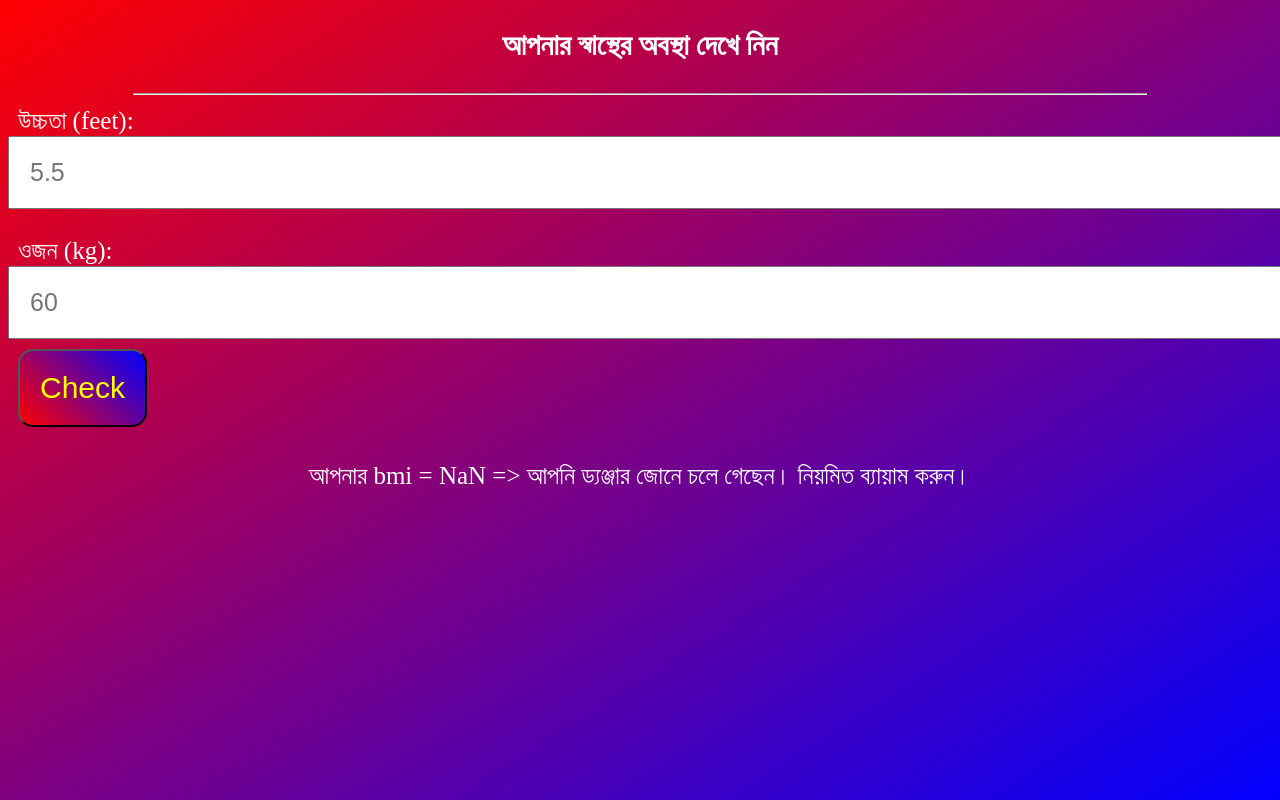
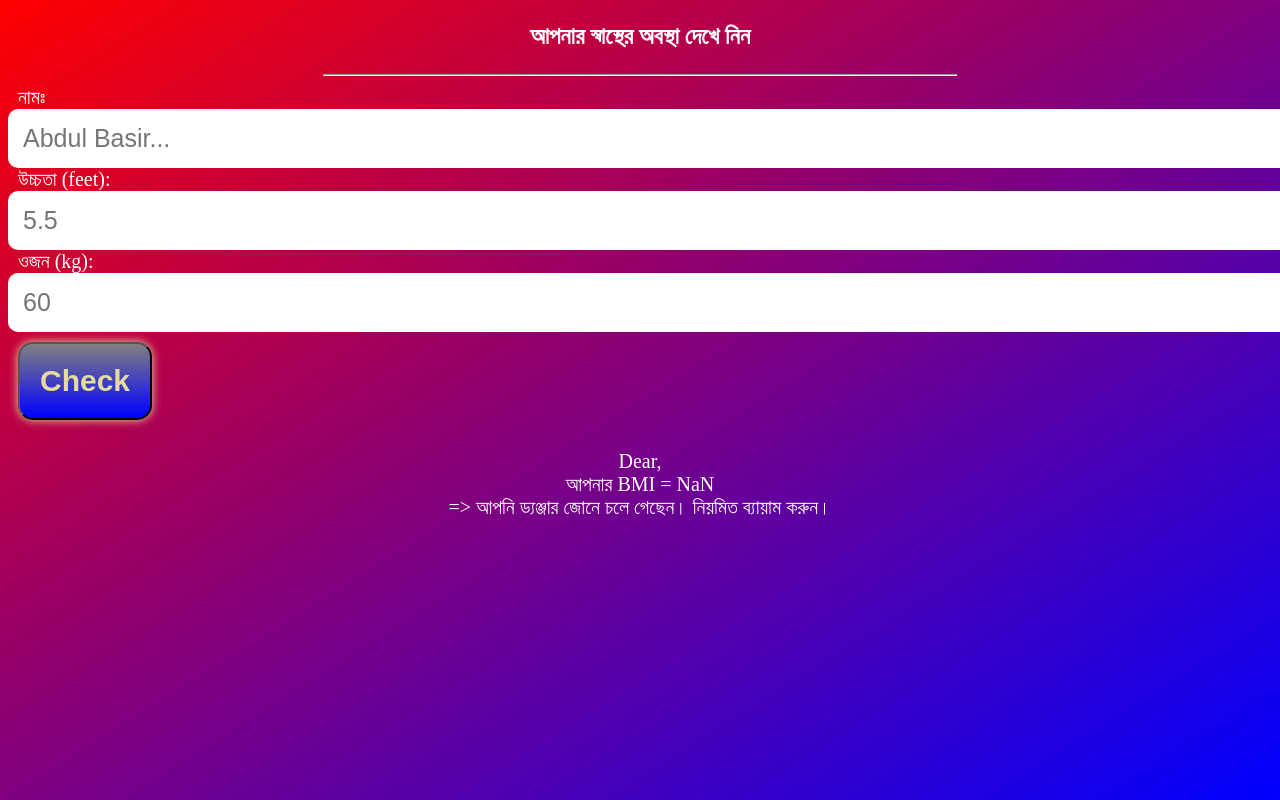
Before and after one commit to basir5101/bmi-calculator, a plain HTML site: page index.html in a window 1280 px wide. Both pictures are taken after a click on the button "Check". Shown: the top 800 px of the page. Drawn offline with Linux system fonts and the light colour scheme.

Commit message:
name input added

```diff
--- a/index.html
+++ b/index.html
@@ -10,9 +10,11 @@
     <h3>আপনার স্বাস্থের অবস্থা দেখে নিন</h3>
     <hr>
     <form>
+        <label for="name">নামঃ </label>
+        <input type="text" id="name" placeholder="Abdul Basir...">
+        <br>
         <label for="height">উচ্চতা (feet): </label>
         <input type="number" id="height" placeholder="5.5">
-        <br>
         <br>
         <label for="weight">ওজন (kg): </label>
         <input type="number" id="weight" placeholder="60">
@@ -21,6 +23,7 @@
     <p id="result">...</p>
     <script>
         document.getElementById('check').addEventListener('click', function(){
+            const name = document.getElementById('name').value;
             let heightFeet = document.getElementById('height').value;
                 heightFeet = parseFloat(heightFeet);
             const heightMeter = heightFeet * 0.3048;
@@ -28,21 +31,22 @@
             let weight = document.getElementById('weight').value;
                 weight = parseFloat(weight);
             let bmi = weight / squareMeter;
-            if(bmi === NaN || bmi == undefined || bmi == false || bmi == "" || bmi == 0){
+                bmi = bmi.toFixed(3)
+            if(bmi == NaN || bmi == undefined || bmi == false || bmi == "" || bmi == 0){
                 document.getElementById('result').innerHTML = "please give a valid value in the input section.";
             }
             else if(bmi < 18.5){
-                document.getElementById('result').innerHTML ="আপনার bmi = " + bmi +  " => আপনি অনেক পাতলা । একটু খাবারের সম্পর্ক রাখুন ।";
+                document.getElementById('result').innerHTML ="Dear, " + name + "<br>" + " আপনার BMI = " + bmi +   "<br>" + " => আপনি অনেক পাতলা । একটু খাবারের সাথে সম্পর্ক রাখুন ।";
             }
             else if( bmi > 18.5 && bmi <= 25){
-                document.getElementById('result').innerHTML ="আপনার bmi = " + bmi +  " => আপনি সুস্বাস্থের অধিকারি ।";
+                document.getElementById('result').innerHTML ="Dear, " + name + "<br>" +" আপনার BMI = " + bmi +  "<br>" + " => আপনি সুস্বাস্থের অধিকারি ।";
             }
             else if ( bmi > 25 && bmi <= 30){
-                document.getElementById('result').innerHTML ="আপনার bmi = " + bmi +  " => আপনার ওজন বেশি হয়ে গেছে। ওজন কমান নইলে পস্তাবেন ।";
+                document.getElementById('result').innerHTML ="Dear, " + name + "<br>" + " আপনার BMI = " + bmi + "<br>" + " => আপনার ওজন বেশি হয়ে গেছে। ওজন কমান নইলে পস্তাবেন ।";
 
             }
             else {
-                document.getElementById('result').innerHTML ="আপনার bmi = " + bmi +  " => আপনি ড্যঞ্জার জোনে চলে গেছেন। নিয়মিত ব্যায়াম করুন।";
+                document.getElementById('result').innerHTML ="Dear, " + name + "<br>" + " আপনার BMI = " + bmi + "<br>" + " => আপনি ড্যঞ্জার জোনে চলে গেছেন। নিয়মিত ব্যায়াম করুন।";
             }
         })
     </script>
--- a/style.css
+++ b/style.css
@@ -1,30 +1,38 @@
 body {
     background: linear-gradient(to left top, blue, red) fixed;
     color: white;
-    font-size: 25px;
+    font-size: 20px;
 }
 label{
-    margin: 10px;
+    margin-left: 10px;
 }
 
 input{
-    padding: 20px;
+    padding: 15px;
     width: 100%;
     font-size: 25px;
+    border: none;
+    border-radius: 10px;
 }
 #check{
     padding: 20px;
     margin: 10px;
     background-image: linear-gradient(45deg, red, blue);
     font-size: 30px;
-    color: yellow;
+    color: #e7da9d;
     border-radius: 15px;
+    font-weight: 600;
+    box-shadow: 0px 0px 10px;
+}
+#check:focus{
+    background-image: linear-gradient(grey, blue);
+    outline: none;
 }
 
 #result, h3, label {
     text-align: center;
 }
 hr{
-    width: 80%;
+    width: 50%;
     text-align: center;
 }
```
